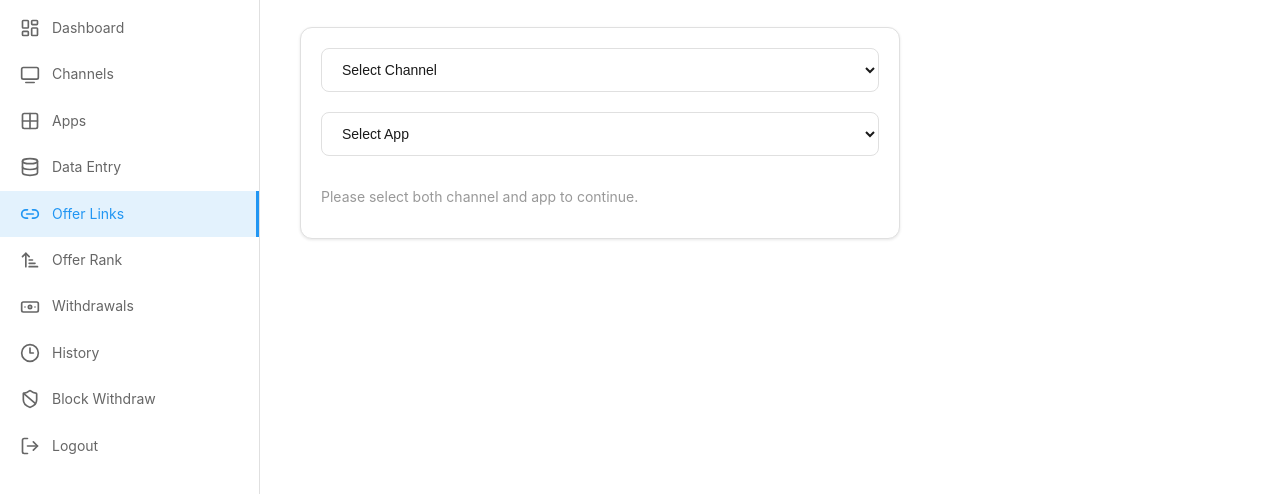
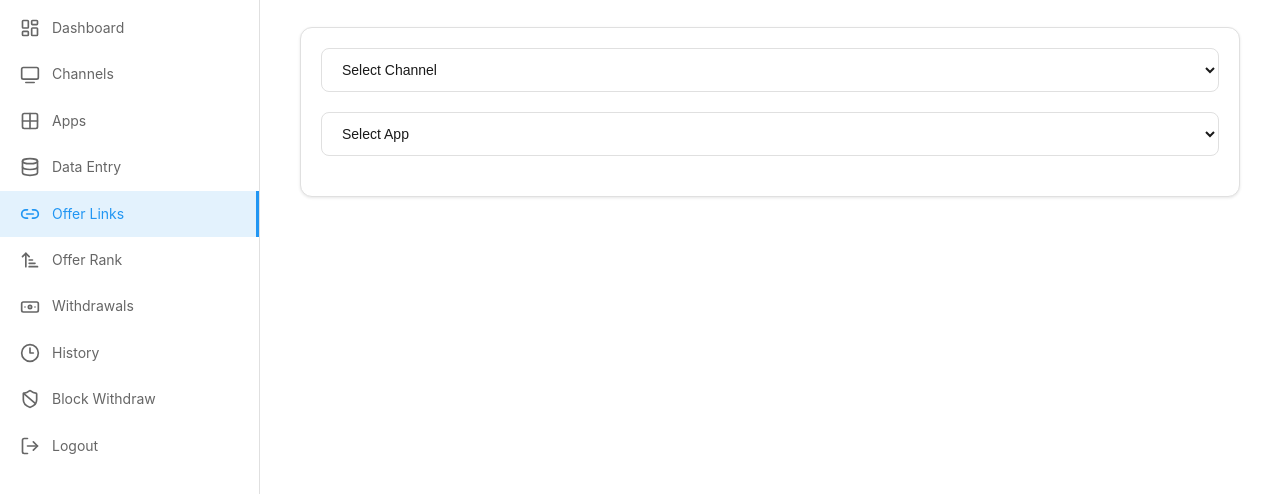
Before and after one commit to rnmedia65/admin_panel, a plain HTML site: page offer_links.html in a window 1280 px wide. Shown: the part 88-582 px from the top of the page. Drawn offline with nearby package versions, Linux system fonts and the light colour scheme; some packages are replaced by stand-ins of ours; no server answers; sample sign-in values are in the browser's storage; a script that the page names is missing.

Commit message:
Update offer_links.html

```diff
--- a/offer_links.html
+++ b/offer_links.html
@@ -73,7 +73,7 @@
             <h1>Offer Links</h1>
         </div>
 
-        <div class="card" style="max-width:600px;">
+        <div class="card">
             <div class="form-group">
                 <select id="channelSelect">
                     <option value="">Select Channel</option>
@@ -105,7 +105,7 @@
                 </div>
             </div>
 
-            <div id="noSelectMsg" style="color:#999;font-size:14px;padding:10px 0;">
+            <div id="noSelectMsg" style="color:#999;font-size:14px;padding:10px 0;display:none;">
                 Please select both channel and app to continue.
             </div>
         </div>
```
